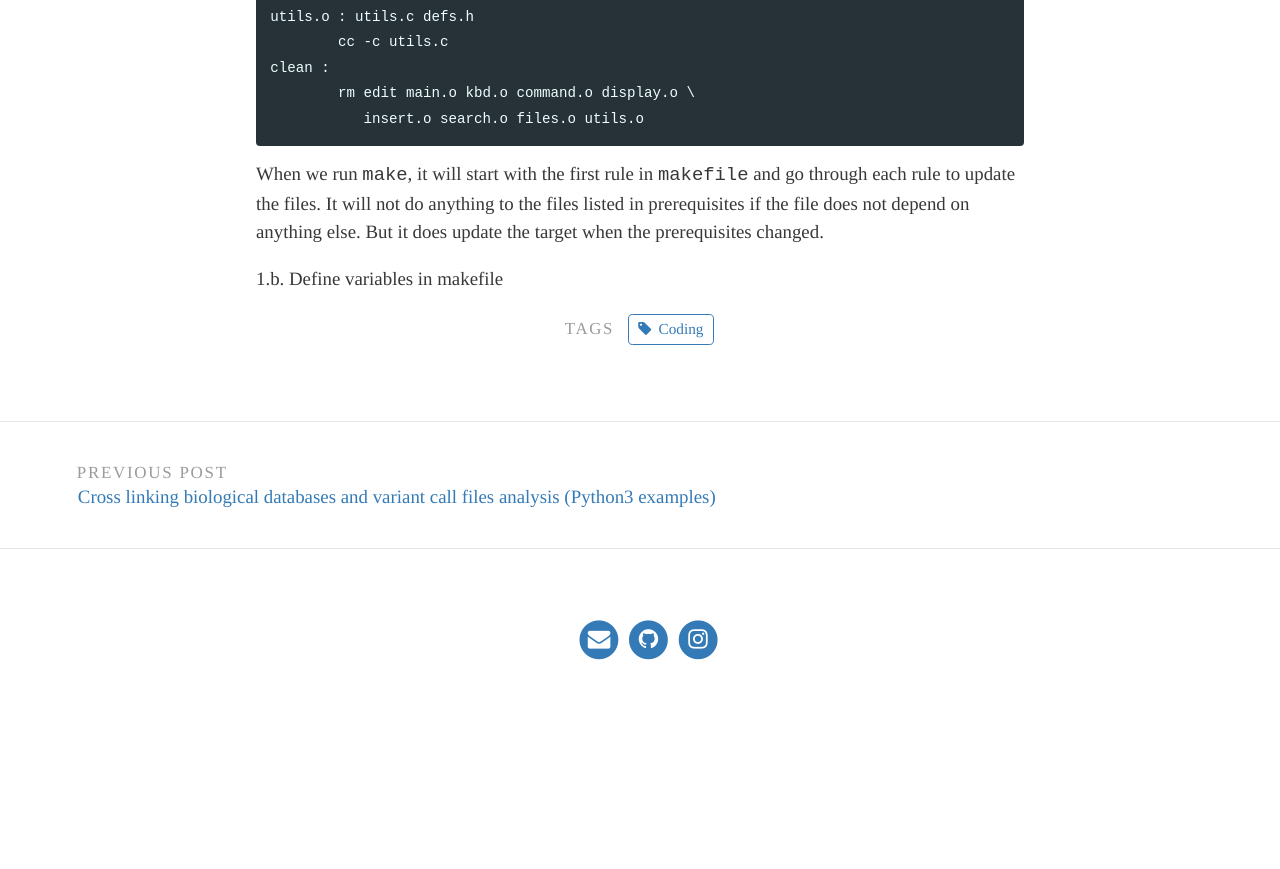
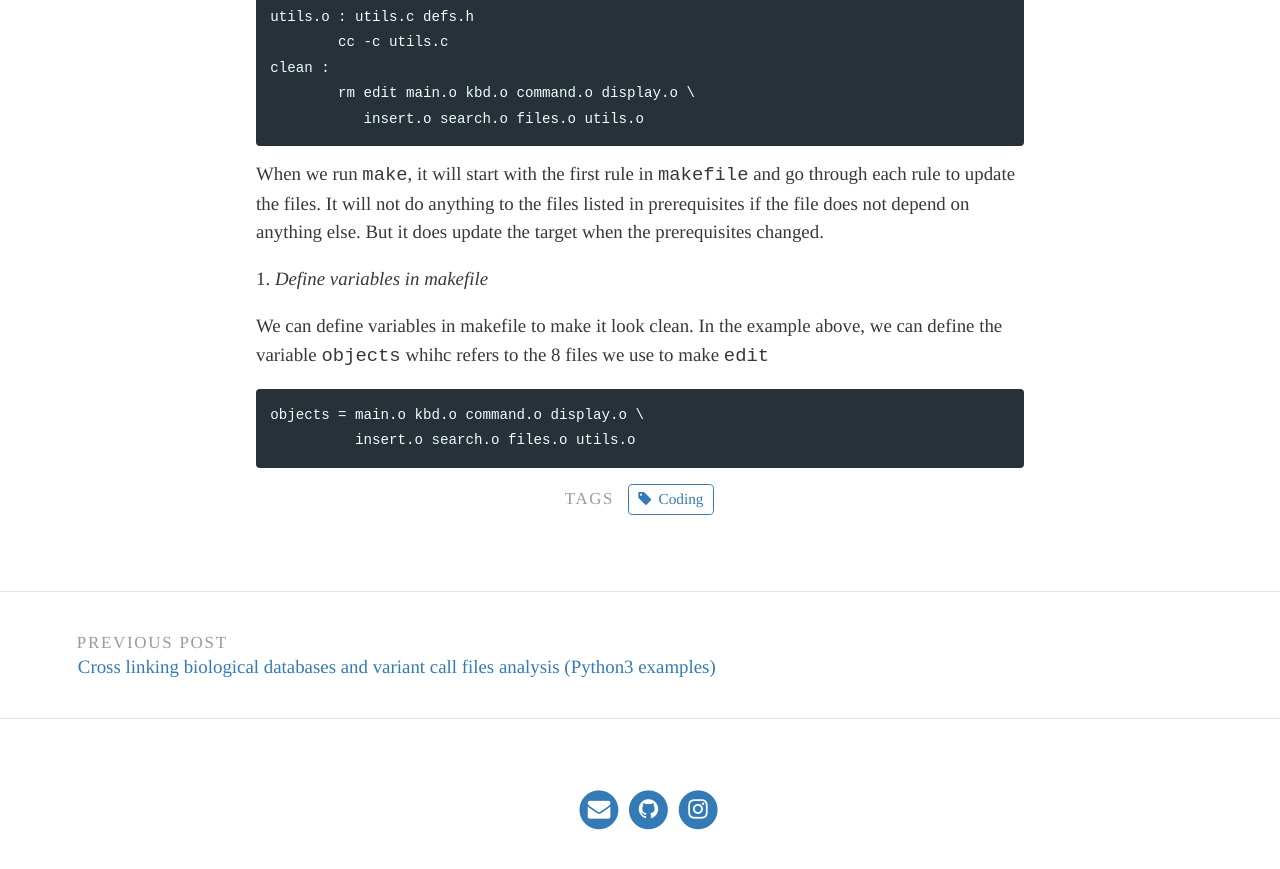
Before and after one commit to RyogaLi/ryogali.github.io, a Jekyll site: the page built from _posts/2020-03-05-Notes-on-make-and-makefile.md, in a window 1280 px wide and 900 px high, scrolled down 1622 px. Shown: the top 869 px of the window. Built offline with Jekyll 4.4.1, drawn with Linux system fonts in a browser that asks for light colours; before the commit the page ends 2352 px from its top, so only the background shows below that; some of the changed text lies outside the part shown.

Commit message:
updated makefile

````diff
--- a/_posts/2020-03-05-Notes-on-make-and-makefile.md
+++ b/_posts/2020-03-05-Notes-on-make-and-makefile.md
@@ -8,9 +8,9 @@
 
 > Make is used to specify dependencies between components in your code. It will compile components in the order required to satisfy dependencies. An important feature is that when a project is recompiled after a few changes, it will recompile only the files which are changed, and any components that are dependent on it.
 
-1. How to write a makefile from scratch?
+####How to write a makefile from scratch?
 
-1.a. Rules in makefile
+1. *Rules in makefile*
 
 Here is an example of a rule in makefile took from the GNU manual. The `target` often means the executable or object files generated. It can also be the name of an action to carry out. `prerequisite` - input files that are used to make the target. `recipe` - the action that make will carry out.
 ```
@@ -52,4 +52,11 @@
 ```
 When we run `make`, it will start with the first rule in `makefile` and go through each rule to update the files. It will not do anything to the files listed in prerequisites if the file does not depend on anything else. But it does update the target when the prerequisites changed.
 
-1.b. Define variables in makefile
+2. *Define variables in makefile*
+
+We can define variables in makefile to make it look clean. In the example above, we can define the variable `objects` whihc refers to the 8 files we use to make `edit`
+
+```
+objects = main.o kbd.o command.o display.o \
+          insert.o search.o files.o utils.o
+```
````
